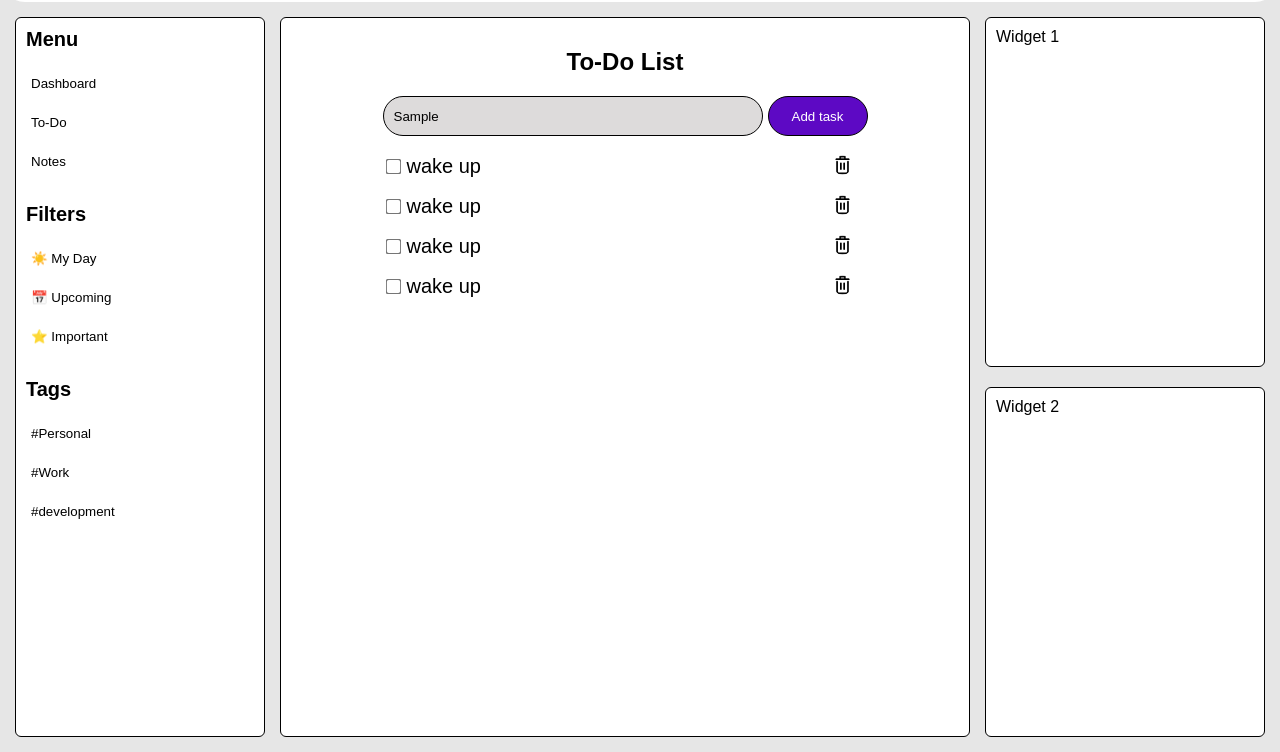
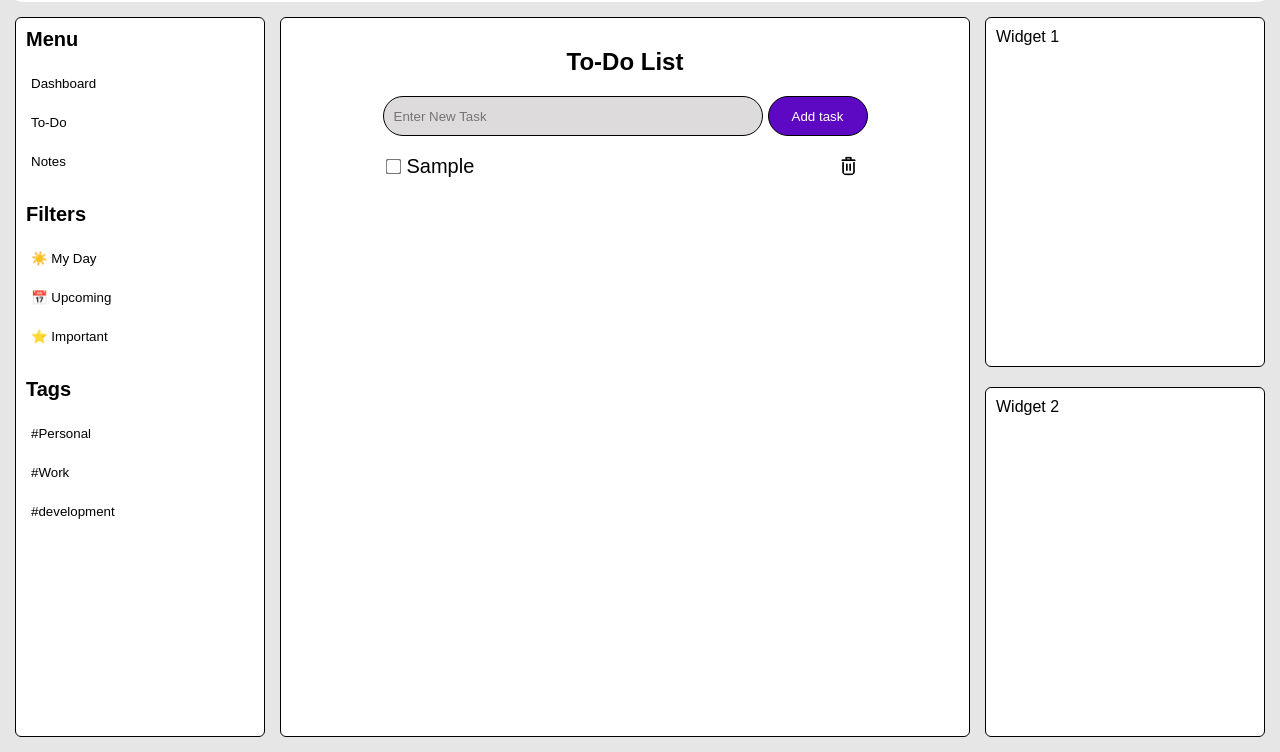
Before and after one commit to yashpatel-2403/Focusly, a plain HTML site: page index.html in a window 1280 px wide. Both pictures are taken after typing "Sample" into the empty fields and a click on the button "Add task". Shown: the part 48-800 px from the top of the page. Drawn offline with Linux system fonts and the light colour scheme.

Commit message:
To-Do Task Addition Done

```diff
--- a/index.html
+++ b/index.html
@@ -51,24 +51,26 @@
 
         <div class="main box">
 
+            <section id="todo">
             <div class="todo-container">
                 <h2>To-Do List</h2>
 
                 <div class="search-bar">
-                    <input type="text" placeholder="Enter New Task">
-                    <button>Add task</button>
+                    <input type="text" placeholder="Enter New Task" id="input">
+                    <button id="add-task">Add task</button>
                 </div>
 
                 <div class="task-list">
-                    <ul>
+                    <ul id="todo-list">
+                        <!-- <li><input type="checkbox">wake up<button><img src="assets/delete.png"></button></li>
                         <li><input type="checkbox">wake up<button><img src="assets/delete.png"></button></li>
                         <li><input type="checkbox">wake up<button><img src="assets/delete.png"></button></li>
-                        <li><input type="checkbox">wake up<button><img src="assets/delete.png"></button></li>
-                        <li><input type="checkbox">wake up<button><img src="assets/delete.png"></button></li>
+                        <li><input type="checkbox">wake up<button><img src="assets/delete.png"></button></li> -->
                     </ul>
                 </div>
 
             </div>
+            </section>
         </div>
 
         <div class="widgets">
@@ -77,7 +79,7 @@
         </div>
 
     </div>
-
+<script src="script.js"></script>
 </body>
 
 </html>
--- a/script.js
+++ b/script.js
@@ -1 +1,21 @@
-const theme = document.getElementById("themr-switcher");
+// -------------todo---------------
+
+const inp = document.getElementById("input");
+const addtask = document.getElementById("add-task");
+const list = document.getElementById("todo-list");
+
+
+function addTask() {
+    let input = inp.value.trim();
+
+
+    const li = document.createElement("li");
+    // const li = document.querySelector("li");
+    li.innerHTML = `<input type="checkbox">${input}<img src="assets/delete.png">`
+
+    list.appendChild(li);
+    inp.value = "";
+
+}
+
+addtask.addEventListener('click', addTask);
--- a/style.css
+++ b/style.css
@@ -174,6 +174,7 @@ ul{
     border-radius: 20px;
     background-color: var(--btn-bg);
     color: var(--btn-text);
+    cursor: pointer;
 }
 
 .task-list{
```
